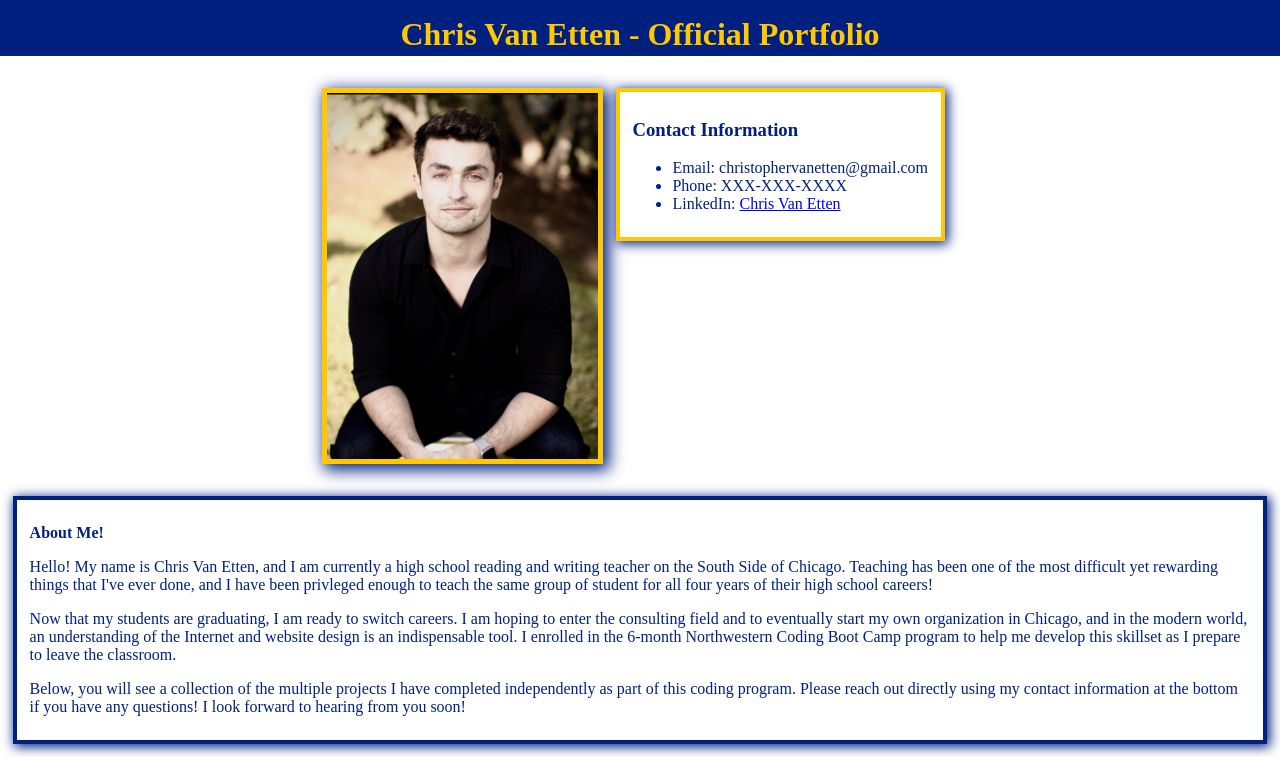
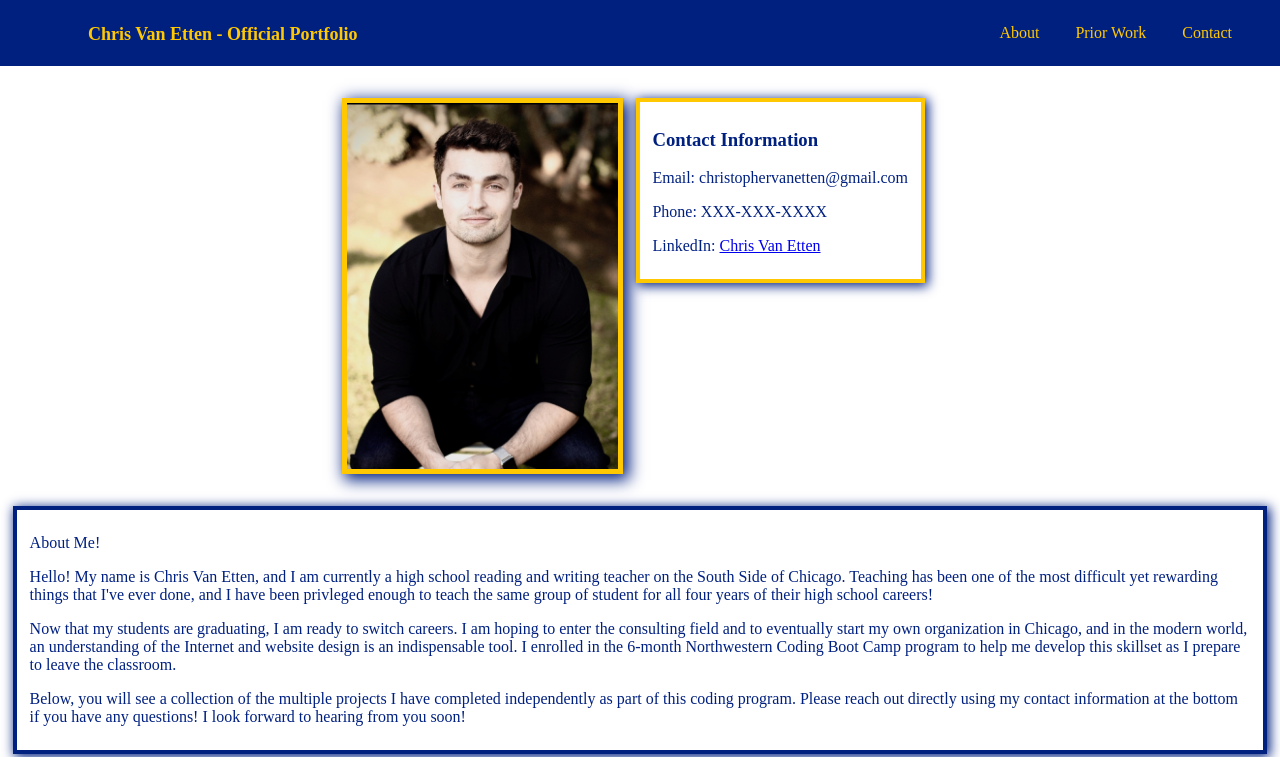
Before and after one commit to MistahV/Professional-Portolio_Van-Etten, a plain HTML site: page index.html in a window 1280 px wide. Shown: the top 757 px of the page. Drawn offline with Linux system fonts and the light colour scheme.

Commit message:
fixed nav bar

```diff
--- a/assets/css/style.css
+++ b/assets/css/style.css
@@ -19,23 +19,27 @@ body, h1 {
     margin: 0;
 }
 
-header {
-    text-align: center;
-    padding-top: 2vh;
-    padding-bottom: 2vh;
+nav {
+    padding-top: 1vh;
+    padding-bottom: 1vh;
     color: var(--colorThi);
     background-color: var(--colorMain);
-    height: 7vh;
+    height: fit-content;
     position: sticky;
+    text-align: right;
+    list-style-type: none;
+    padding-left: 2rem;
+    padding-right: 2rem;
 }
 
-div {
-    padding-top: 4vh;
-    padding-bottom: 4vh;
-    height: 55vh;
-    display: flex;
-    justify-content: center;
+
+li {
+    display: inline;
+    padding-right: 1rem;
+    padding-left: 1rem;
 }
+
+
 
 div img {
     border:solid 5px var(--colorThi);
@@ -47,7 +51,29 @@ section article a {
     text-align: center;
 }
 
+
+.proPic {
+    padding-top: 4vh;
+    padding-bottom: 4vh;
+    height: 55vh;
+    display: flex;
+    justify-content: center;
+}
+
+.title {
+    color: var(--colorThi);
+    font-size: large;
+    font-weight: bolder;
+    float:left;
+}
+
+
+
+
 /*  Section Class Styles */
+
+
+
 
 .sample {
     background-color: var(--colorMain);
@@ -86,15 +112,3 @@ section article a {
     box-shadow: 2px 2px 11px 1px;
     float: right;
 }
-
-/* Atomic Class Styles */
-
-.flex {
-    display: flex;
-    flex-direction: row;
-    flex-wrap: wrap;
-}
-
-.sec-wd    {width: 100%;}
-.txt-cen   {text-align: center;}
-.txt-bld   {font-weight: bolder;}
--- a/index.html
+++ b/index.html
@@ -8,19 +8,24 @@
 
 <body>
 
- <header>
-    <h1>Chris Van Etten - Official Portfolio</h1>
- </header>
+ <nav>
+    <ul>
+       <li class="title">Chris Van Etten - Official Portfolio</li>
+       <li>About</li>
+       <li>Prior Work</li>
+       <li>Contact</li>
+    </ul>
+ </nav>
 
- <div>
+ <div class="proPic">
     <img src="./assets/images/IMG_1162.jpeg" alt="CV Photo">
     <section class="contact">
       <h3>Contact Information</h3>
-      <ul>
-         <li>Email: christophervanetten@gmail.com</li>
-         <li>Phone: XXX-XXX-XXXX</li>
-         <li>LinkedIn: <a href="https://www.linkedin.com/in/chris-van-etten-452261a0">Chris Van Etten</a></li>
-      </ul>
+      <div>
+         <p>Email: christophervanetten@gmail.com</li>
+         <p>Phone: XXX-XXX-XXXX</li>
+         <p>LinkedIn: <a href="https://www.linkedin.com/in/chris-van-etten-452261a0">Chris Van Etten</a></li>
+      </div>
    </section>
  </div>
 
```
